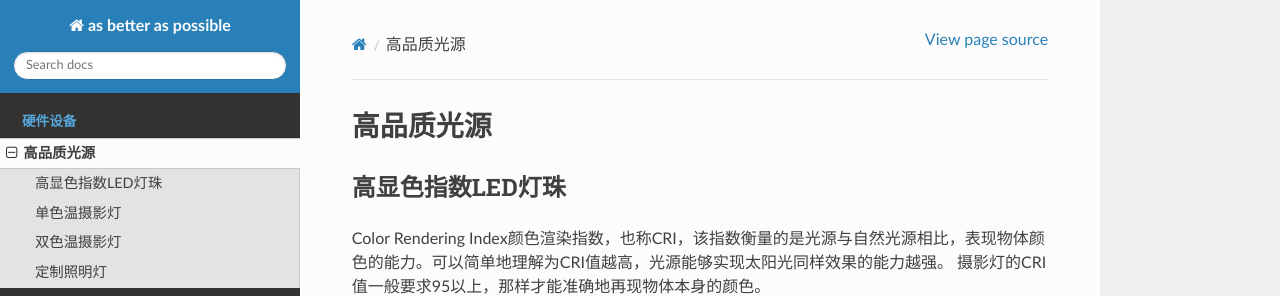
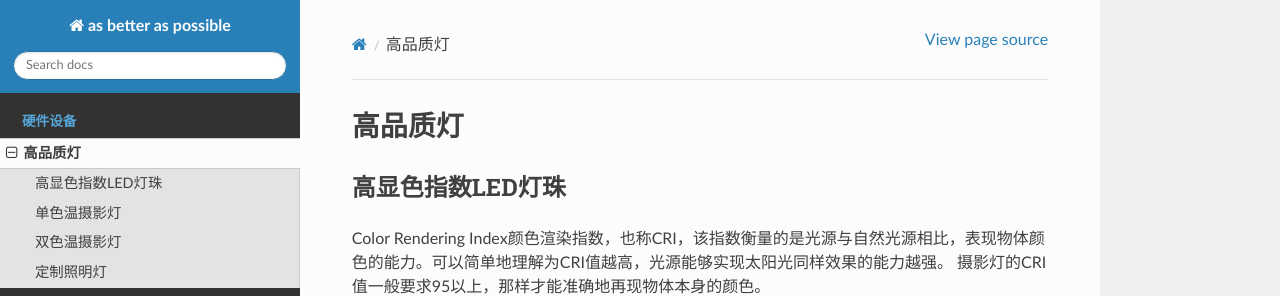
Before and after one commit to paultang/abapweb, a Sphinx documentation site: the page built from source/lights.rst, in a window 1280 px wide and 900 px high. Shown: the top 296 px of the window. Built offline with Sphinx 7.4.7 and the Read the Docs theme 2.0.0, drawn with Linux system fonts in a browser that asks for light colours; pages that are not in the unit, such as notebooks, are missing from menus.

Commit message:
Update lights.rst

```diff
--- a/source/lights.rst
+++ b/source/lights.rst
@@ -1,5 +1,5 @@
 ============
-高品质光源
+高品质灯
 ============
 
 高显色指数LED灯珠
```
